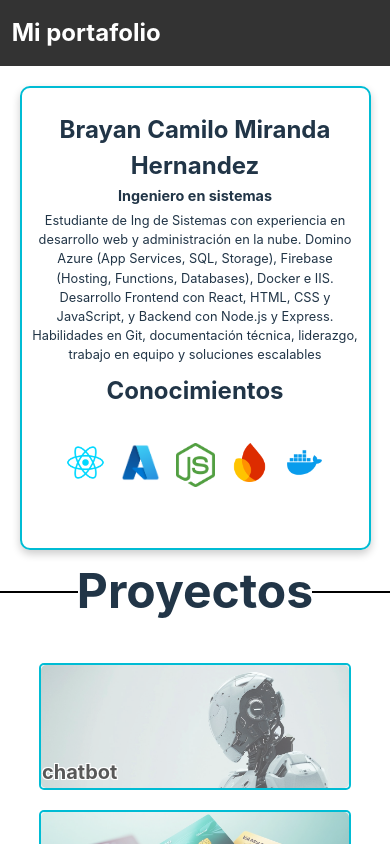
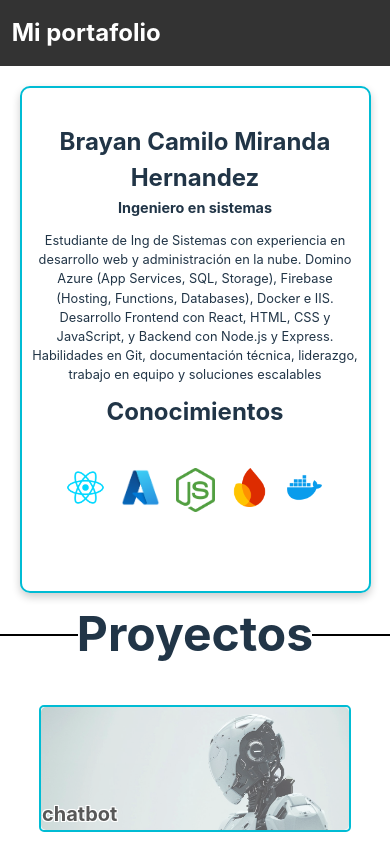
Before and after one commit to brayanmi129/Portafolio, a React (Vite) app: page / in a window 390 px wide. Shown: the top 844 px of the page. Built offline with nearby package versions, Linux system fonts and the light colour scheme.

Commit message:
update responsive 17/02/2025

```diff
--- a/src/pages/inicio/components/Css/Card.css
+++ b/src/pages/inicio/components/Css/Card.css
@@ -178,7 +178,7 @@ p {
   .card-container {
     justify-content: center;
     align-items: center;
-    height: 55vh;
+    height: 60vh;
     width: 90vw;
     margin: 20px auto;
   }
--- a/src/pages/inicio/components/Css/Card.scss
+++ b/src/pages/inicio/components/Css/Card.scss
@@ -177,7 +177,7 @@ p {
   .card-container {
     justify-content: center;
     align-items: center;
-    height: 55vh;
+    height: 60vh;
     width: 90vw;
     margin: 20px auto;
     .card-front {
```
